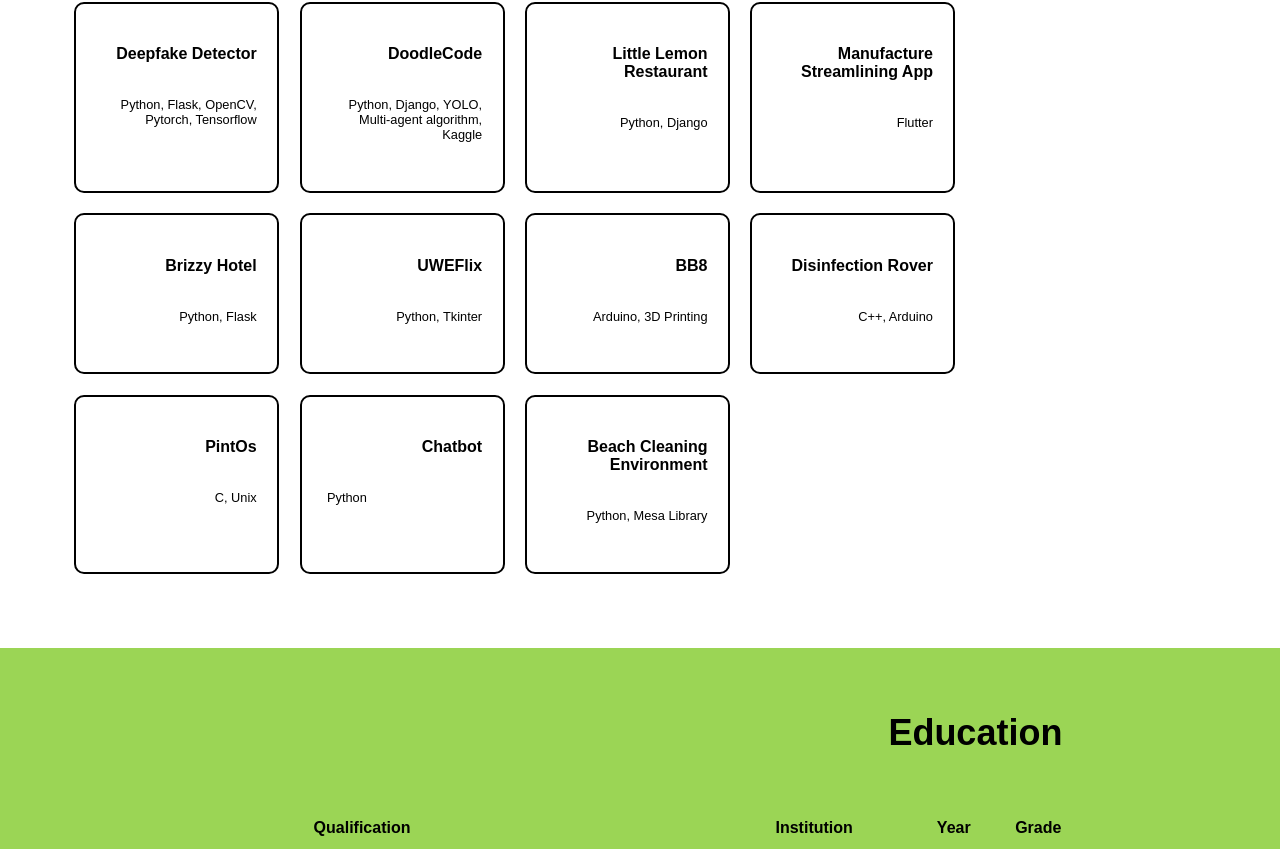
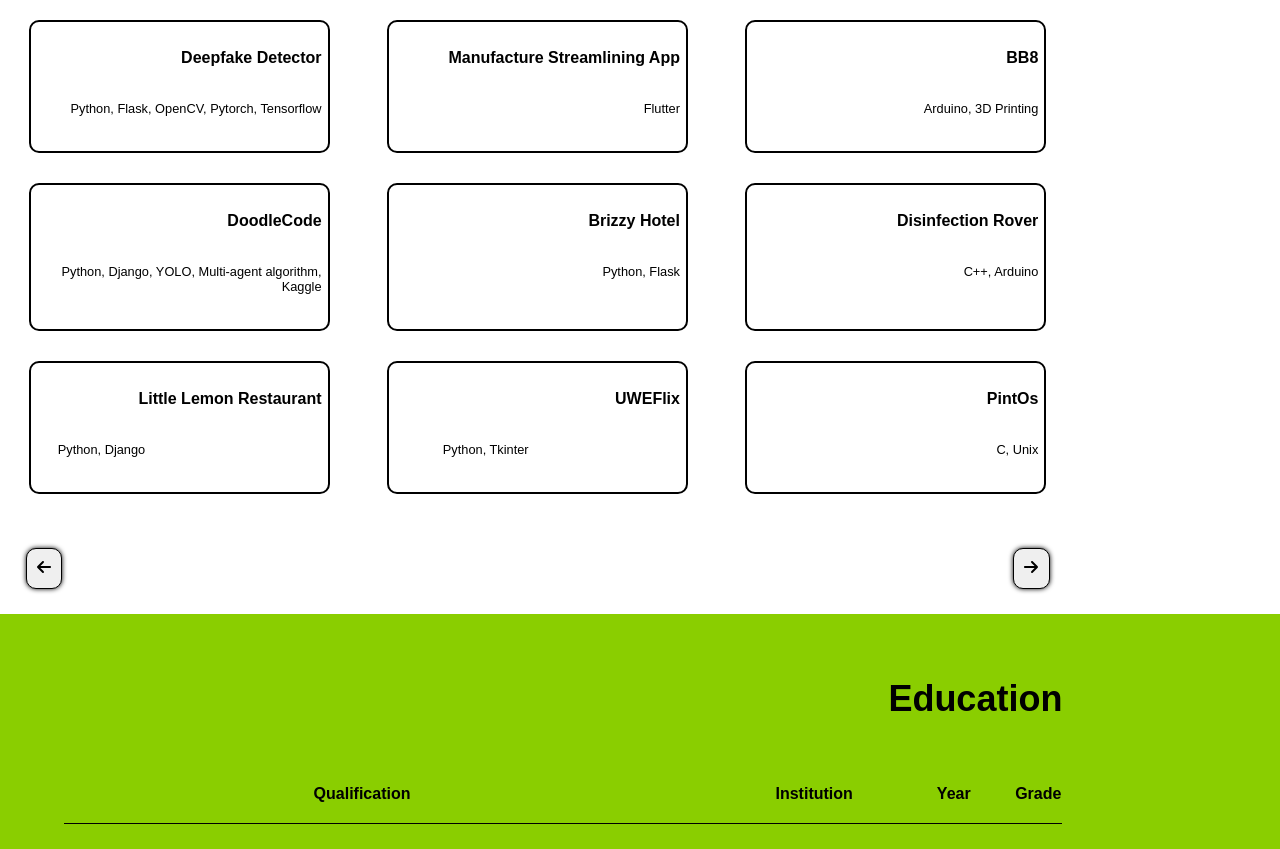
Before and after one commit to njiah/portfolio, a React (Create React App) app: page / in a window 1280 px wide. Shown: the part 1066-1915 px from the top of the page. Built offline with nearby package versions, Linux system fonts and the light colour scheme.

Commit message:
projects scroll

```diff
--- a/package.json
+++ b/package.json
@@ -3,6 +3,8 @@
   "version": "0.1.0",
   "private": true,
   "dependencies": {
+    "@fortawesome/free-solid-svg-icons": "^6.6.0",
+    "@fortawesome/react-fontawesome": "^0.2.2",
     "@testing-library/jest-dom": "^5.17.0",
     "@testing-library/react": "^13.4.0",
     "@testing-library/user-event": "^13.5.0",
--- a/src/App.css
+++ b/src/App.css
@@ -100,7 +100,7 @@
 
 .App-header {
   /*background-color: #282c34;*/
-  background-color: #9bd555;
+  background-color: #8ACE00;
   min-height: 100vh;
   display: flex;
   flex-direction: column;
@@ -168,7 +168,7 @@
 .brat {
   width:100%;
   height: 100%;
-  background-color: #9bd555;
+  background-color: #8ACE00;
   color: black;
   min-height: 100vh;
   display: flex;
@@ -187,7 +187,7 @@
   border-collapse: collapse;
 }
 .brat th{
-  background-color: #9bd555;
+  background-color: #8ACE00;
   color: black;
   text-align: end;
   border-bottom: 1px solid black;
@@ -224,14 +224,12 @@
 }
 
 .card {
-  width: 10%;
-  min-width: 20vh;
-  height: auto;
+  min-width: 25vh;
+  margin: 1%;
   display: flex;
   flex-direction: column;
   align-items: end;
   padding: 2%;
-  margin: 2%;
   border-style: solid;
   border-radius: 10px;
   border-width: 0.3vh;
@@ -267,13 +265,44 @@
   transition: opacity 0.3s ease, max-height 0.3s ease;
 }
 
+.Scroll{
+  width: 80%;
+  height: 100%;
+  min-height: 60vh;
+  padding: 2%;
+  display: grid;
+  grid-auto-flow: column;
+  grid-template-rows: auto auto auto;
+  grid-template-columns: repeat(auto-fill, minmax(20%, 1fr));
+  overflow-x: hidden;
+  overflow-y: hidden;
+  scroll-behavior: smooth;
+  grid-gap: 5%;
+}
+.scrollButtons{
+  width: 80%;
+  display: flex;
+  flex-direction: row;
+  justify-content: space-between;
+  padding: 2%;
+}
+.scrollButtons button{
+  border-style: solid;
+  border-radius: 10px;
+  border-width: 0.1vh;
+  padding: 1%;
+  color: black;
+  font-size: 1em;
+  text-decoration: none;
+  box-shadow: 0px 0px 5px black;
+}
 .filter{
   width:80%;
   margin-left:5%;
   margin-bottom: 5%;
+  align-items: start;
   display: flex;
   flex-direction: row;
-  flex-wrap: wrap;
 }
 .filter select{
   border-style: solid;
@@ -289,6 +318,7 @@
   background-color: whitesmoke;
   color: black;
 }
+
 
 .experience {
   width: 80%;
@@ -326,7 +356,7 @@
     width: 20%;
   }
   .Row{
-    padding: 1.7%;
+    width: 70%;
   }
   .navLinkFocus{
     margin: 2%;
@@ -334,12 +364,16 @@
   }
   .filter{
     width: 100%;
-    margin-left: 0%;
   }
   .card{
-    min-width: 10vh;
-    width: 30%;
-    margin: 1%;
+    min-width: 20vh;
+  }
+  .Scroll{
+    width: 70%;
+    grid-template-columns: repeat(auto-fill, minmax(50%, 1fr));
+  }
+  .scrollButtons{
+    width: 70%;
   }
   .brat h1{
     width: 70%;
@@ -386,17 +420,15 @@
     border-style: none;
     box-shadow: none;
   }
-
   .card{
-    min-width: 10vh;
-    width: 40%;
-    margin: 1%;
+    min-width: 20vh;
+  }
+  .Scroll{
+    width: 80%;
+    grid-template-columns: repeat(auto-fill, minmax(40%, 1fr));
   }
 }
 @media screen and (min-width: 1024px) {
-  .Image{
-    border-radius: 20%;
-  }
   .About{
     width: 50%;
     margin-left: 0%;
@@ -407,7 +439,9 @@
     margin-left: 5%;
   }
   .card{
-    min-width: 20vh;
-    width: 8%;
+    min-width: 30vh;
+  }
+  .Scroll{
+    grid-template-columns: repeat(auto-fill, minmax(30%, 1fr));
   }
 }
--- a/src/components/Projects.js
+++ b/src/components/Projects.js
@@ -3,6 +3,9 @@ import { useState } from "react";
 import BB8 from '../img/BB8.JPG';
 import Rover from '../img/rover.jpeg';
 import deepfake from '../img/deepfake.png';
+import { useRef } from "react";
+import { FontAwesomeIcon } from "@fortawesome/react-fontawesome";
+import { faArrowRight, faArrowLeft } from "@fortawesome/free-solid-svg-icons";
 function Projects() {
     const projects = [
         {
@@ -100,6 +103,26 @@ function Projects() {
 
     const [showMore, setshowMore] = useState(false);
 
+    const containerRef = useRef(null);
+    const scrollRight = () => {
+        const columnWidth = 300;
+        containerRef.current.scrollBy(
+            {
+                left: columnWidth,
+                behavior: 'smooth'
+            }
+        )
+    }
+    const scrollLeft = () => {
+        const columnWidth = 300;
+        containerRef.current.scrollBy(
+            {
+                left: -columnWidth,
+                behavior: 'smooth'
+            }
+        )
+    }
+
   return (
     <div className="white" id="projects">
         <h1>Projects</h1>
@@ -112,7 +135,7 @@ function Projects() {
                 <option value="Work">Work</option>
             </select>
         </div>
-        <div className="filter" id="projects">
+        <div className="Scroll" ref={containerRef} id="projects">
             {filteredProjects.map((project) => (
                 <a href={project.link} className="card">
                     <h4>{project.title}</h4>
@@ -122,6 +145,10 @@ function Projects() {
                 </a>
             ))}
         </div>
+        <div className="scrollButtons">
+            <button onClick={scrollLeft}><FontAwesomeIcon icon={faArrowLeft} size="20"/></button>
+            <button onClick={scrollRight}><FontAwesomeIcon icon={faArrowRight}/></button>
+        </div>
     </div>
     )
 }
```
Also changed, not shown: 1 other file (tests, documents, lock files or other folders).
